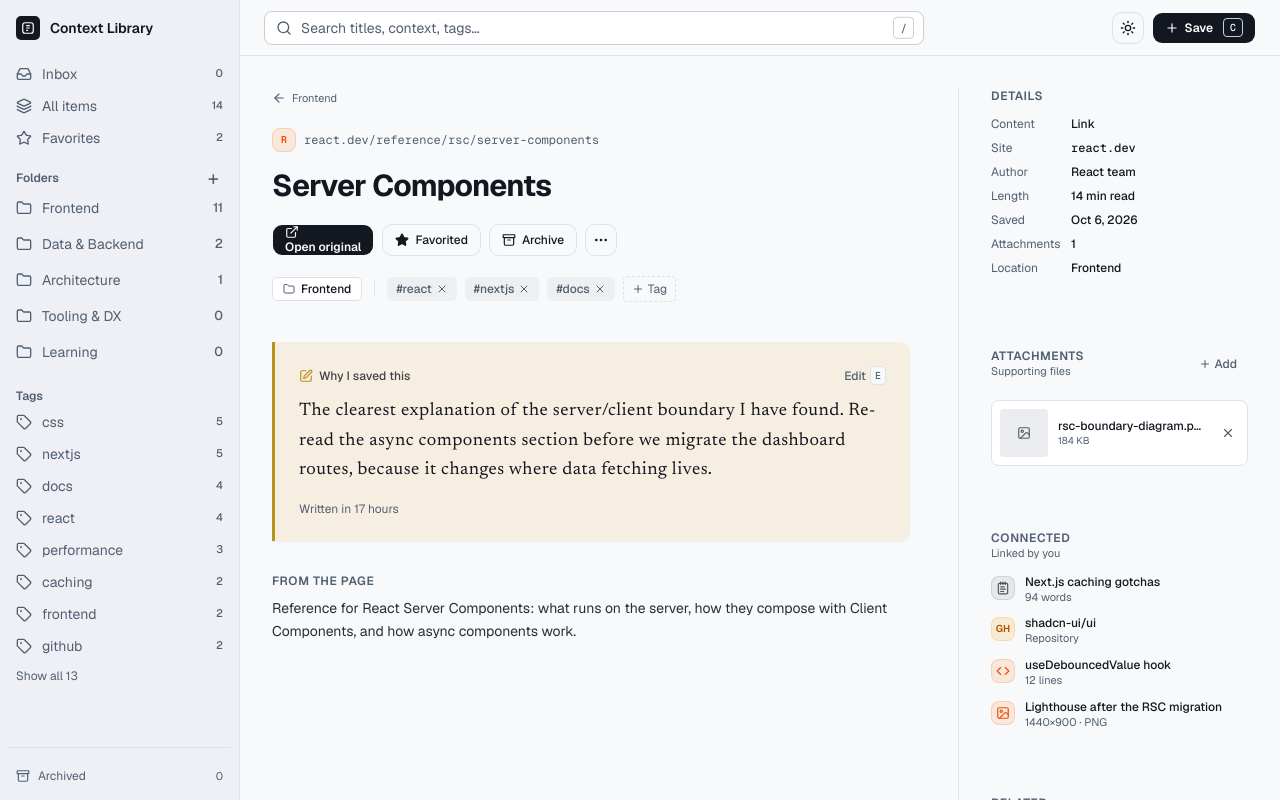
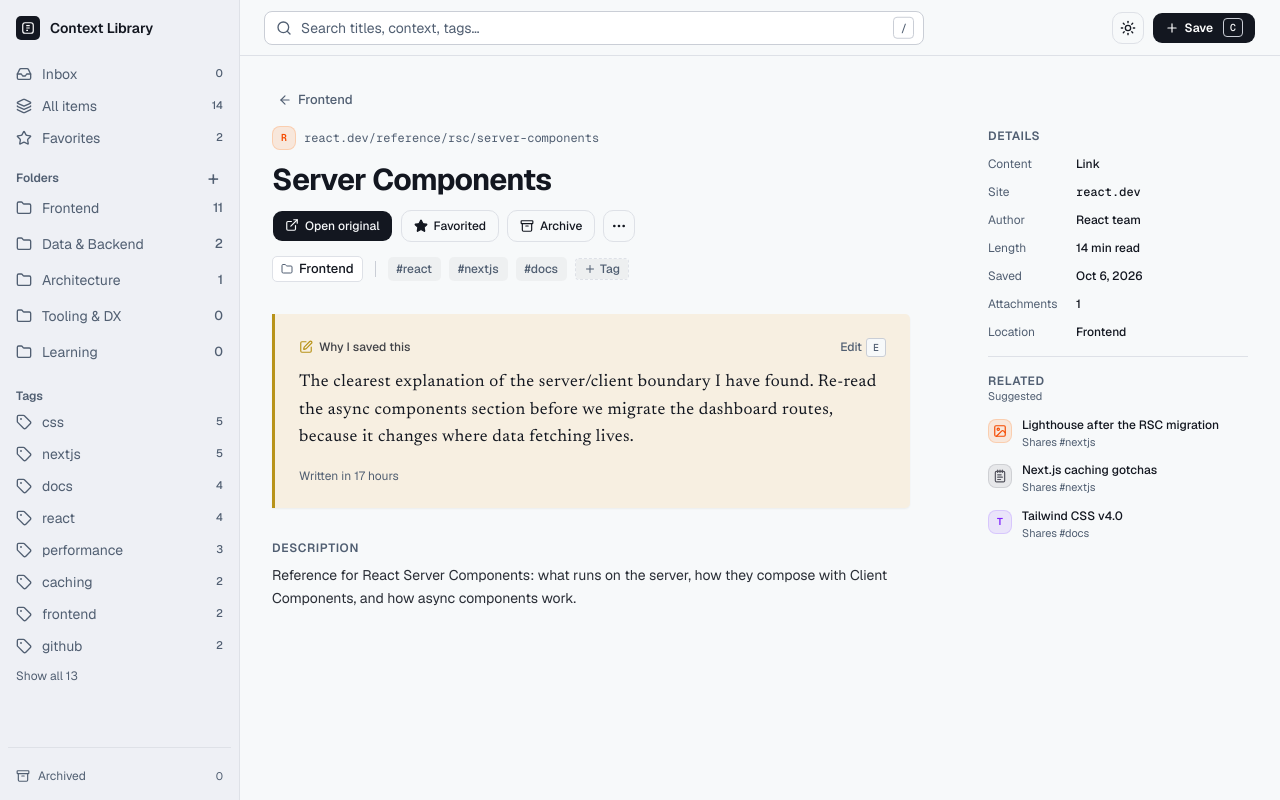
Before and after one commit to Sahal-Rasheed/Context-Library, a Next.js app: page /library/1 in a window 1280 px wide. Built offline with nearby package versions, Linux system fonts and the light colour scheme.

Commit message:
added: item details v1

```diff
--- a/src/app/library/[id]/page.tsx
+++ b/src/app/library/[id]/page.tsx
@@ -31,10 +31,10 @@ export default async function ItemDetailPage({
   }
 
   return (
-    <div className="py-6 pb-20">
-      {/* 2-column layout: Main content on left, info rail on right */}
-      <div className="grid grid-cols-1 lg:grid-cols-[minmax(0,1fr)_290px] gap-8 xl:gap-12 items-start">
-        {/* Left main area */}
+    <section className="py-6 pb-20">
+      {/* 2-column layout */}
+      <div className="grid grid-cols-1 lg:grid-cols-[minmax(0,1fr)_290px] gap-3 lg:gap-8 xl:gap-12 items-start">
+        {/* left side main area */}
         <div className="min-w-0">
           <DetailHeader item={item} />
           <DetailContextCard
@@ -45,11 +45,11 @@ export default async function ItemDetailPage({
           <DetailContent item={item} />
         </div>
 
-        {/* Right side info rail */}
-        <div className="lg:border-l lg:border-border lg:pl-8">
+        {/* right side info rail */}
+        <div className="lg:pl-7.5">
           <DetailRail item={item} />
         </div>
       </div>
-    </div>
+    </section>
   );
 }
--- a/src/components/item-detail/detail-content.tsx
+++ b/src/components/item-detail/detail-content.tsx
@@ -1,4 +1,7 @@
-import { Copy } from "lucide-react";
+"use client";
+
+import * as React from "react";
+import { Copy, Check } from "lucide-react";
 import { Button } from "@/components/ui/button";
 import type { ContextItem } from "@/data";
 
@@ -7,13 +10,25 @@ interface DetailContentProps {
 }
 
 export function DetailContent({ item }: DetailContentProps) {
+  const [copyButtonText, setCopyButtonText] = React.useState("Copy");
+
+  const handleCopyCode = () => {
+    if (item.code) {
+      navigator.clipboard.writeText(item.code);
+    }
+    setCopyButtonText("Copied!");
+
+    setTimeout(() => {
+      setCopyButtonText("Copy");
+    }, 2000);
+  };
   return (
     <div className="space-y-6">
-      {/* Description / Summary section */}
+      {/* description or summary section */}
       {item.desc && (
         <section className="space-y-2">
           <h2 className="text-xs font-semibold text-muted-foreground uppercase tracking-wider">
-            {item.type === "link" ? "From the page" : "Summary"}
+            Description
           </h2>
           <p className="text-sm leading-relaxed text-foreground/90 max-w-2xl">
             {item.desc}
@@ -21,7 +36,7 @@ export function DetailContent({ item }: DetailContentProps) {
         </section>
       )}
 
-      {/* Code Snippet block if item is snippet */}
+      {/* code snippet block if item is snippet */}
       {item.type === "snippet" && item.code && (
         <section className="space-y-2">
           <div className="flex items-center justify-between">
@@ -31,28 +46,30 @@ export function DetailContent({ item }: DetailContentProps) {
             <Button
               variant="ghost"
               size="sm"
-              className="h-7 gap-1 text-xs text-muted-foreground"
-              onClick={() => {
-                if (item.code) navigator.clipboard.writeText(item.code);
-              }}
+              className="px-3.5 h-6 flex items-center gap-1 text-xs text-muted-foreground"
+              onClick={handleCopyCode}
             >
-              <Copy className="size-3" />
-              <span>Copy</span>
+              {copyButtonText === "Copy" ? (
+                <Copy className="size-3" />
+              ) : (
+                <Check className="size-3.5" />
+              )}
+              <span>{copyButtonText}</span>
             </Button>
           </div>
-          <pre className="p-4 rounded-lg bg-muted/40 border border-border text-xs font-mono overflow-x-auto leading-relaxed text-foreground">
+          <pre className="p-4 rounded-sm-ds bg-muted/40 border border-input text-xs font-mono overflow-x-auto leading-relaxed text-foreground">
             <code>{item.code}</code>
           </pre>
         </section>
       )}
 
-      {/* Note body if item is note */}
+      {/* note body if item is note */}
       {item.type === "note" && item.body && (
         <section className="space-y-2">
           <h2 className="text-xs font-semibold text-muted-foreground uppercase tracking-wider">
             Note
           </h2>
-          <div className="p-4 rounded-lg bg-card border border-border text-sm leading-relaxed whitespace-pre-wrap text-foreground">
+          <div className="p-4 rounded-sm-ds bg-card border border-input text-sm leading-6 whitespace-pre-wrap text-foreground">
             {item.body}
           </div>
         </section>
--- a/src/components/item-detail/detail-context-card.tsx
+++ b/src/components/item-detail/detail-context-card.tsx
@@ -19,7 +19,6 @@ export function DetailContextCard({
   const [isEditing, setIsEditing] = React.useState(false);
   const [draft, setDraft] = React.useState(ctx || "");
 
-  // Listen for 'e' key when not typing in an input
   React.useEffect(() => {
     const handleKeyDown = (e: KeyboardEvent) => {
       if (
@@ -39,18 +38,19 @@ export function DetailContextCard({
 
   if (!ctx && !isEditing) {
     return (
-      <div className="border border-dashed border-border rounded-lg p-5 my-6 flex items-center justify-between gap-4">
+      <div className="border border-dashed border-input rounded-md-ds p-5 my-6 flex items-center justify-between gap-4">
         <div>
           <h3 className="text-sm font-semibold text-foreground">
             No context yet
           </h3>
-          <p className="text-xs text-muted-foreground mt-0.5">
-            Add a note about why this matters, how you plan to use it, or what to remember.
+          <p className="text-xs text-muted-foreground mt-1">
+            Add a note about why this matters, how you plan to use it, or what
+            to remember.
           </p>
         </div>
         <Button
           onClick={() => setIsEditing(true)}
-          className="h-8 gap-1.5 text-xs font-semibold shrink-0"
+          className="h-0 px-3.5 py-4 gap-1.5 text-xs font-semibold shrink-0"
         >
           <PenSquare className="size-3.5" />
           <span>Add context</span>
@@ -61,7 +61,7 @@ export function DetailContextCard({
 
   if (isEditing) {
     return (
-      <div className="bg-amber-500/10 border-l-3 border-[#B8931A] rounded-r-lg p-5 my-6 space-y-3">
+      <div className="bg-amber-500/10 dark:bg-amber-500/10 border-l-3 border-[#B8931A] rounded-r-sm-ds p-4.5 my-6 space-y-3 shadow-xs">
         <div className="flex items-center justify-between">
           <span className="text-xs font-semibold text-foreground flex items-center gap-1.5">
             <PenSquare className="size-3.5 text-[#B8931A]" />
@@ -73,14 +73,14 @@ export function DetailContextCard({
           onChange={(e) => setDraft(e.target.value)}
           rows={4}
           placeholder="What is this useful for? When will you need it again?"
-          className="w-full text-base font-serif bg-card border border-input rounded p-3 text-foreground focus:outline-none focus:ring-2 focus:ring-accent"
+          className="w-full text-base font-serif bg-card border border-input rounded-md-ds p-3 text-foreground focus:outline-none focus:ring-2 focus:ring-accent"
           autoFocus
         />
         <div className="flex items-center gap-2">
           <Button
             size="sm"
             onClick={() => setIsEditing(false)}
-            className="h-7 text-xs"
+            className="text-xs h-0 py-4 px-3.5 rounded-md-ds text-secondary transition-colors"
           >
             Save context
           </Button>
@@ -88,7 +88,7 @@ export function DetailContextCard({
             variant="ghost"
             size="sm"
             onClick={() => setIsEditing(false)}
-            className="h-7 text-xs"
+            className="h-0 text-xs py-4 px-3.5 rounded-md-ds text-muted-foreground hover:dark:bg-muted-foreground/10 hover:bg-muted-foreground/10 transition-colors"
           >
             Cancel
           </Button>
@@ -98,7 +98,7 @@ export function DetailContextCard({
   }
 
   return (
-    <section className="bg-amber-500/10 dark:bg-amber-500/8 border-l-3 border-[#B8931A] rounded-r-lg p-5 my-6 space-y-3 shadow-xs">
+    <section className="bg-amber-500/10 dark:bg-amber-500/10 border-l-3 border-[#B8931A] rounded-r-sm-ds p-5 my-6 space-y-3 shadow-xs">
       <div className="flex items-center justify-between text-xs text-foreground/80 font-medium">
         <span className="flex items-center gap-1.5">
           <PenSquare className="size-3.5 text-[#B8931A]" />
@@ -109,13 +109,13 @@ export function DetailContextCard({
           className="inline-flex items-center gap-1 text-xs text-muted-foreground hover:text-foreground cursor-pointer"
         >
           <span>Edit</span>
-          <kbd className="text-[10px] font-mono px-1 py-0.5 rounded border border-border bg-background">
+          <kbd className="text-[10px] font-mono px-1.5 py-0.5 rounded-xs-ds border border-input bg-background">
             E
           </kbd>
         </button>
       </div>
 
-      <div className="font-serif text-lg leading-relaxed text-foreground tracking-wide font-normal">
+      <div className="font-serif text-[17px] leading-relaxed text-foreground tracking-wide font-normal">
         {draft}
       </div>
 
--- a/src/components/item-detail/detail-header.tsx
+++ b/src/components/item-detail/detail-header.tsx
@@ -9,7 +9,7 @@ import {
   MoreHorizontal,
   Folder,
   Plus,
-  X,
+  // X,
 } from "lucide-react";
 import { Button } from "@/components/ui/button";
 import { Badge } from "@/components/ui/badge";
@@ -27,19 +27,19 @@ export function DetailHeader({ item }: DetailHeaderProps) {
     : "All items";
 
   return (
-    <div className="space-y-4">
-      {/* Breadcrumb back button */}
+    <div className="space-y-3">
+      {/* back button */}
       <div>
         <Link
           href={backHref}
-          className="inline-flex items-center gap-1.5 text-xs-ds text-muted-foreground hover:text-foreground transition-colors group"
+          className="inline-flex items-center gap-1.5 text-md-ds  text-muted-foreground hover:text-foreground font-medium transition-colors group rounded-sm-ds px-1.5 py-0.5 dark:hover:bg-muted/50 hover:bg-muted"
         >
           <ArrowLeft className="size-3.5 transition-transform group-hover:-translate-x-0.5" />
           <span>{backLabel}</span>
         </Link>
       </div>
 
-      {/* Source URL & indicator */}
+      {/* source & indicator */}
       <div className="flex items-center gap-2 text-xs font-mono text-muted-foreground">
         <SourceIndicator
           title={item.title}
@@ -52,7 +52,7 @@ export function DetailHeader({ item }: DetailHeaderProps) {
             href={item.url}
             target="_blank"
             rel="noopener noreferrer"
-            className="hover:underline hover:text-foreground truncate"
+            className="underline-offset-3 hover:underline hover:text-foreground truncate"
           >
             {item.url.replace(/^https?:\/\/(www\.)?/, "")}
           </a>
@@ -61,16 +61,21 @@ export function DetailHeader({ item }: DetailHeaderProps) {
         )}
       </div>
 
-      {/* Item Title */}
+      {/* title */}
       <h1 className="text-2xl md:text-3xl font-bold tracking-tight text-foreground">
         {item.title}
       </h1>
 
-      {/* Action Buttons */}
-      <div className="flex items-center gap-2 flex-wrap pt-1">
+      {/* action buttons */}
+      <div className="flex items-center gap-2 flex-wrap">
         {item.url && (
-          <Button className="h-8 gap-1.5 px-3 text-xs font-semibold bg-foreground text-background hover:bg-foreground/90">
-            <a href={item.url} target="_blank" rel="noopener noreferrer">
+          <Button className="px-3 text-xs font-medium bg-foreground text-background hover:bg-foreground/90">
+            <a
+              href={item.url}
+              target="_blank"
+              rel="noopener noreferrer"
+              className="flex justify-center gap-1.5"
+            >
               <ExternalLink className="size-3.5" />
               <span>Open original</span>
             </a>
@@ -79,7 +84,7 @@ export function DetailHeader({ item }: DetailHeaderProps) {
 
         <Button
           variant="outline"
-          className="h-8 gap-1.5 px-3 text-xs font-medium"
+          className="flex justify-center gap-1.5 px-3 text-xs font-medium"
         >
           <Star className={`size-3.5 ${item.fav ? "fill-foreground" : ""}`} />
           <span>{item.fav ? "Favorited" : "Favorite"}</span>
@@ -87,7 +92,7 @@ export function DetailHeader({ item }: DetailHeaderProps) {
 
         <Button
           variant="outline"
-          className="h-8 gap-1.5 px-3 text-xs font-medium"
+          className="flex justify-center gap-1.5 px-3 text-xs font-medium"
         >
           <Archive className="size-3.5" />
           <span>Archive</span>
@@ -96,45 +101,45 @@ export function DetailHeader({ item }: DetailHeaderProps) {
         <Button
           variant="outline"
           size="icon"
-          className="h-8 w-8"
+          className="flex justify-center px-3 text-xs font-medium"
           title="More actions"
         >
           <MoreHorizontal className="size-4" />
         </Button>
       </div>
 
-      {/* Organization: Folder pill & Tag chips */}
-      <div className="flex items-center gap-2 flex-wrap pt-1 pb-2">
+      {/* folder pill & tag chips */}
+      <div className="flex items-center gap-2 flex-wrap pt-0.5">
         {item.folder && (
           <Badge
             variant="outline"
-            className="bg-card text-foreground border-border rounded-sm-ds text-xs flex items-center gap-1.5 py-1 px-2.5 capitalize"
+            className="bg-card text-foreground border-border rounded-sm-ds text-md-ds flex items-center gap-1.5 py-3 px capitalize"
           >
-            <Folder className="size-3 text-muted-foreground" />
+            <Folder className="size-3.5 text-muted-foreground" />
             <span>{item.folder}</span>
           </Badge>
         )}
 
-        <div className="h-4 w-px bg-border mx-1" />
+        <div className="h-4 w-px bg-input mx-1" />
 
         {item.tags.map((tag) => (
           <Badge
             key={tag}
             variant="secondary"
-            className="dark:bg-black/75 bg-neutral-400/10 text-xs rounded-sm-ds text-muted-foreground flex items-center gap-1 py-1 px-2 hover:bg-muted"
+            className="dark:bg-black/75 bg-neutral-400/10 text-xs-ds rounded-sm-ds text-muted-foreground dark:hover:bg-muted hover:bg-neutral-400/40 hover:text-foreground"
           >
-            <span>#{tag}</span>
-            <X className="size-3 hover:text-foreground cursor-pointer" />
+            #{tag}
           </Badge>
         ))}
 
-        <button
-          type="button"
-          className="inline-flex items-center gap-1 text-xs text-muted-foreground hover:text-foreground px-2 py-1 rounded border border-dashed border-border hover:border-input transition-colors"
+        <Button
+          variant="outline"
+          size="xs"
+          className="h-5.5 inline-flex items-center gap-1 dark:bg-black/75  bg-neutral-400/10 text-muted-foreground dark:hover:bg-muted hover:bg-neutral-400/40 hover:text-foreground rounded border border-dashed border-border transition-colors cursor-pointer"
         >
           <Plus className="size-3" />
           <span>Tag</span>
-        </button>
+        </Button>
       </div>
     </div>
   );
--- a/src/components/item-detail/detail-rail.tsx
+++ b/src/components/item-detail/detail-rail.tsx
@@ -32,13 +32,13 @@ export function DetailRail({ item }: DetailRailProps) {
   });
 
   return (
-    <aside className="space-y-6 text-sm divide-y divide-border lg:divide-y-0">
-      {/* 1. Details Table */}
-      <section className="space-y-3 pt-4 lg:pt-0">
+    <aside className="space-y-4 lg:mt-10 text-sm lg:divide-y lg:divide-border">
+      {/* details */}
+      <section className="flex flex-col gap-3 pb-4 pt-4 lg:pt-0">
         <h2 className="text-xs font-semibold text-muted-foreground uppercase tracking-wider">
           Details
         </h2>
-        <dl className="grid grid-cols-[80px_1fr] gap-y-2 text-xs">
+        <dl className="grid grid-cols-[80px_1fr] gap-y-3 gap-x-2 text-xs">
           <dt className="text-muted-foreground">Content</dt>
           <dd className="font-medium text-foreground capitalize">
             {item.type}
@@ -84,8 +84,8 @@ export function DetailRail({ item }: DetailRailProps) {
         </dl>
       </section>
 
-      {/* 2. Attachments Section */}
-      <section className="space-y-3 pt-6">
+      {/* attachments */}
+      {/*<section className="space-y-3">
         <div className="flex items-center justify-between">
           <div>
             <h2 className="text-xs font-semibold text-muted-foreground uppercase tracking-wider">
@@ -144,10 +144,10 @@ export function DetailRail({ item }: DetailRailProps) {
             No attachments yet.
           </p>
         )}
-      </section>
+      </section>*/}
 
-      {/* 3. Connected Items (Linked by you) */}
-      <section className="space-y-3 pt-6">
+      {/* connected */}
+      {/*<section className="space-y-3 pt-6">
         <div>
           <h2 className="text-xs font-semibold text-muted-foreground uppercase tracking-wider">
             Connected
@@ -185,18 +185,18 @@ export function DetailRail({ item }: DetailRailProps) {
             No connected links.
           </p>
         )}
-      </section>
+      </section>*/}
 
-      {/* 4. Related Items (Suggested) */}
-      <section className="space-y-3 pt-6">
+      {/* related ttems (suggested) */}
+      <section className="space-y-3">
         <div>
           <h2 className="text-xs font-semibold text-muted-foreground uppercase tracking-wider">
             Related
           </h2>
-          <p className="text-[11px] text-muted-foreground">Suggested</p>
+          <p className="text-xs-ds text-muted-foreground">Suggested</p>
         </div>
 
-        <div className="space-y-2.5">
+        <div className="space-y-3">
           {relatedItems.map((rel) => {
             const sharedTags = rel.tags.filter((t) => item.tags.includes(t));
             return (
@@ -212,10 +212,10 @@ export function DetailRail({ item }: DetailRailProps) {
                   className="size-5 text-[10px] mt-0.5"
                 />
                 <div className="min-w-0 flex-1">
-                  <p className="text-xs font-medium text-foreground group-hover:text-primary transition-colors truncate">
+                  <p className="text-xs font-medium text-foreground group-hover:underline underline-offset-2 transition-colors truncate pb-0.5">
                     {rel.title}
                   </p>
-                  <p className="text-[11px] text-muted-foreground truncate">
+                  <p className="text-xs-ds text-muted-foreground truncate">
                     {sharedTags.length > 0
                       ? `Shares ${sharedTags.map((t) => `#${t}`).join(" ")}`
                       : `Same folder (${rel.folder})`}
```
